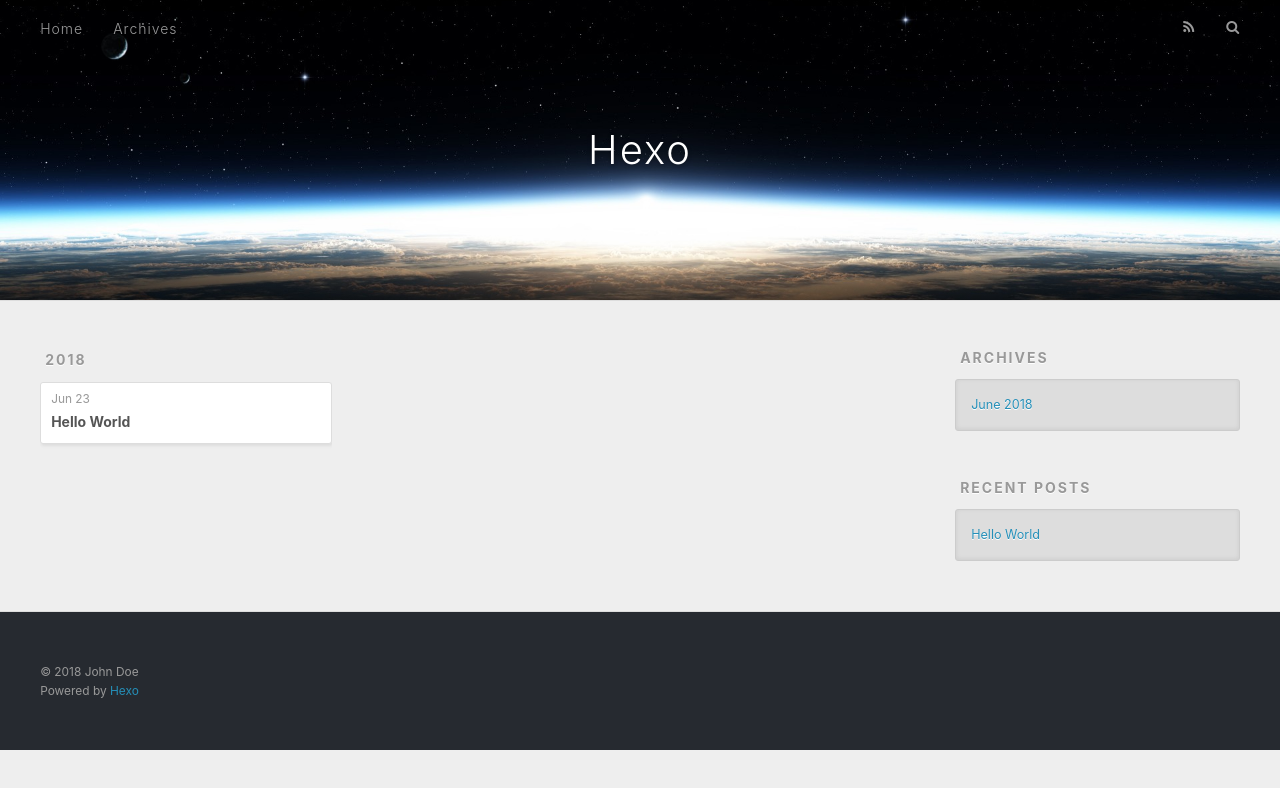
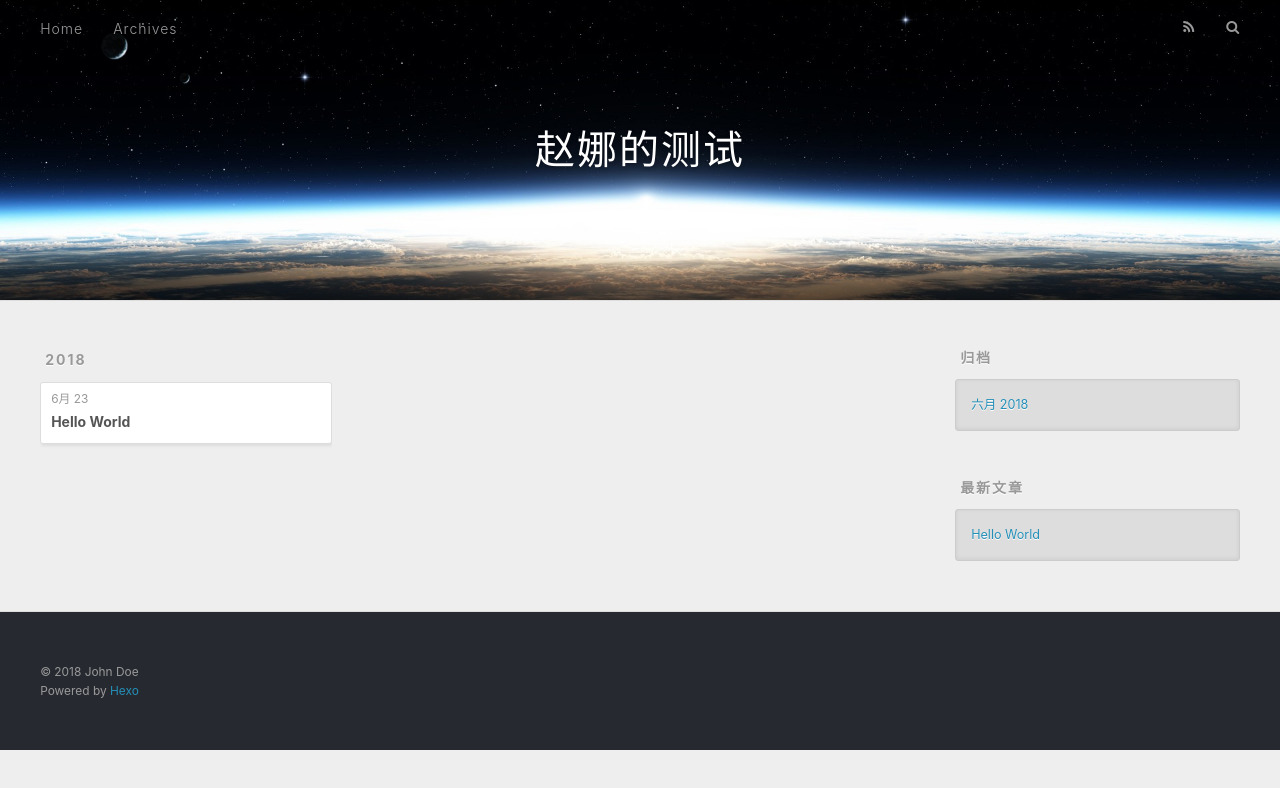
Before and after one commit to zhaona15/zhaona15.github.io, a plain HTML site: page archives/index.html in a window 1280 px wide. Drawn offline with nearby package versions, Linux system fonts and the light colour scheme.

Commit message:
Site updated: 2018-06-23 13:25:54

```diff
--- a/archives/index.html
+++ b/archives/index.html
@@ -5,17 +5,17 @@
 
 
 
-  <title>Archives | Hexo</title>
+  <title>归档 | 赵娜的测试</title>
   <meta name="viewport" content="width=device-width, initial-scale=1, maximum-scale=1">
   <meta property="og:type" content="website">
-<meta property="og:title" content="Hexo">
+<meta property="og:title" content="赵娜的测试">
 <meta property="og:url" content="http://yoursite.com/archives/index.html">
-<meta property="og:site_name" content="Hexo">
-<meta property="og:locale" content="default">
+<meta property="og:site_name" content="赵娜的测试">
+<meta property="og:locale" content="zh-CN">
 <meta name="twitter:card" content="summary">
-<meta name="twitter:title" content="Hexo">
+<meta name="twitter:title" content="赵娜的测试">
 
-    <link rel="alternate" href="/atom.xml" title="Hexo" type="application/atom+xml">
+    <link rel="alternate" href="/atom.xml" title="赵娜的测试" type="application/atom+xml">
 
 
     <link rel="icon" href="/favicon.png">
@@ -34,7 +34,7 @@
   <div id="header-outer" class="outer">
     <div id="header-title" class="inner">
       <h1 id="logo-wrap">
-        <a href="/" id="logo">Hexo</a>
+        <a href="/" id="logo">赵娜的测试</a>
       </h1>
 
     </div>
@@ -51,7 +51,7 @@
 
           <a id="nav-rss-link" class="nav-icon" href="/atom.xml" title="RSS Feed"></a>
 
-        <a id="nav-search-btn" class="nav-icon" title="Search"></a>
+        <a id="nav-search-btn" class="nav-icon" title="搜索"></a>
       </nav>
       <div id="search-form-wrap">
         <form action="//google.com/search" method="get" accept-charset="UTF-8" class="search-form"><input type="search" name="q" class="search-form-input" placeholder="Search"><button type="submit" class="search-form-submit">&#xF002;</button><input type="hidden" name="sitesearch" value="http://yoursite.com"></form>
@@ -77,7 +77,7 @@
   <div class="archive-article-inner">
     <header class="archive-article-header">
       <a href="/2018/06/23/hello-world/" class="archive-article-date">
-  <time datetime="2018-06-23T04:46:35.116Z" itemprop="datePublished">Jun 23</time>
+  <time datetime="2018-06-23T04:46:35.116Z" itemprop="datePublished">6月 23</time>
 </a>
 
 
@@ -109,9 +109,9 @@
 
 
   <div class="widget-wrap">
-    <h3 class="widget-title">Archives</h3>
+    <h3 class="widget-title">归档</h3>
     <div class="widget">
-      <ul class="archive-list"><li class="archive-list-item"><a class="archive-list-link" href="/archives/2018/06/">June 2018</a></li></ul>
+      <ul class="archive-list"><li class="archive-list-item"><a class="archive-list-link" href="/archives/2018/06/">六月 2018</a></li></ul>
     </div>
   </div>
 
@@ -119,7 +119,7 @@
 
 
   <div class="widget-wrap">
-    <h3 class="widget-title">Recent Posts</h3>
+    <h3 class="widget-title">最新文章</h3>
     <div class="widget">
       <ul>
 
```
Also changed, not shown: 2018/06/23/hello-world/index.html (+10 -10 lines), archives/2018/06/index.html (+12 -12 lines), archives/2018/index.html (+12 -12 lines), index.html (+12 -12 lines).
